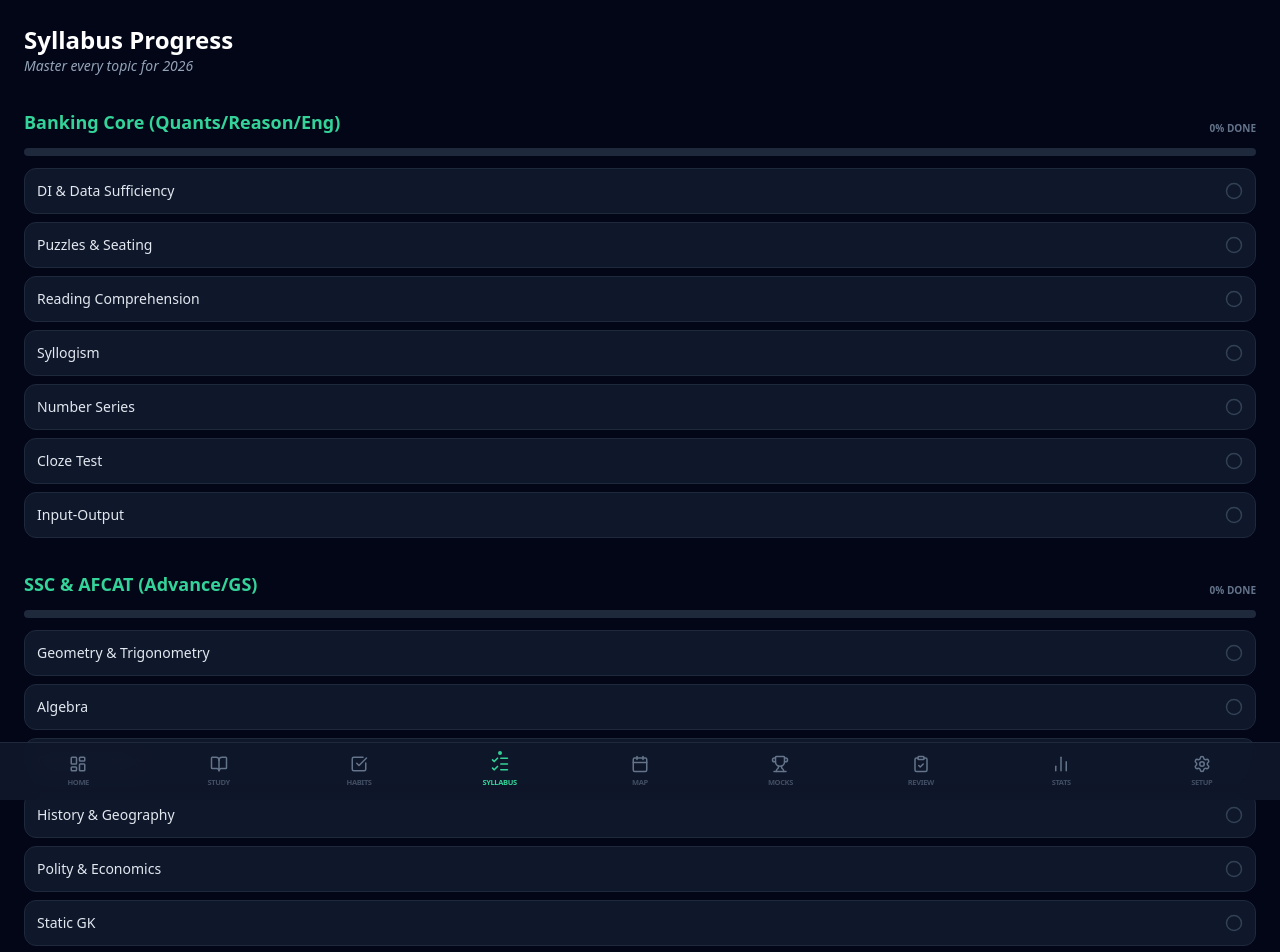
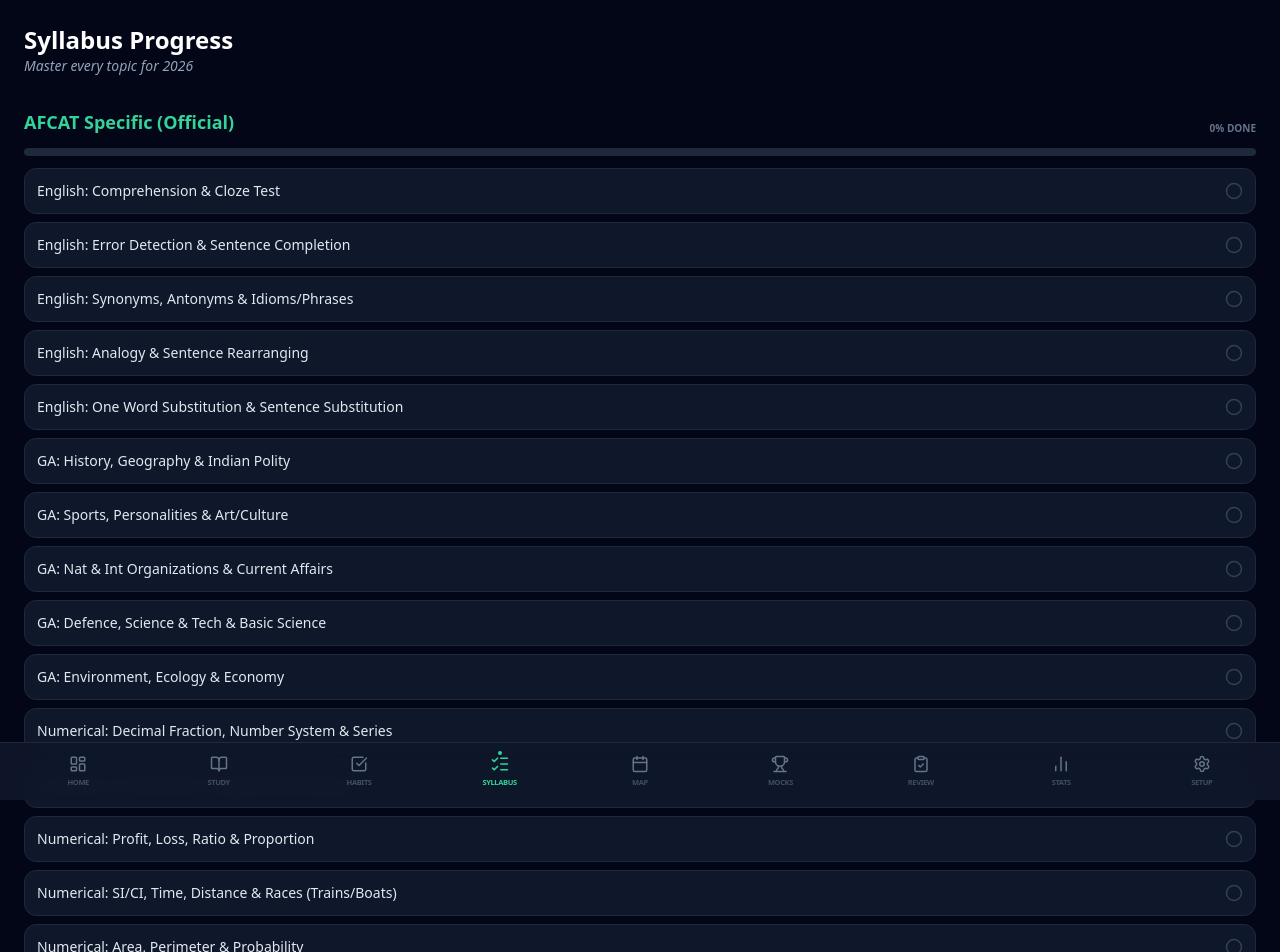
Before and after one commit to Aayush0007/Habit-Tracker-App, a React (Vite) app: page /syllabus in a window 1280 px wide. Shown: the top 952 px of the page. Built offline with nearby package versions, Linux system fonts and the light colour scheme.

Commit message:
solve bugs

```diff
--- a/src/data/syllabus.js
+++ b/src/data/syllabus.js
@@ -1,18 +1,48 @@
 export const SYLLABUS = {
+  "AFCAT Specific (Official)": [
+    "English: Comprehension & Cloze Test",
+    "English: Error Detection & Sentence Completion",
+    "English: Synonyms, Antonyms & Idioms/Phrases",
+    "English: Analogy & Sentence Rearranging",
+    "English: One Word Substitution & Sentence Substitution",
+    "GA: History, Geography & Indian Polity",
+    "GA: Sports, Personalities & Art/Culture",
+    "GA: Nat & Int Organizations & Current Affairs",
+    "GA: Defence, Science & Tech & Basic Science",
+    "GA: Environment, Ecology & Economy",
+    "Numerical: Decimal Fraction, Number System & Series",
+    "Numerical: Time & Work, Average & Percentage",
+    "Numerical: Profit, Loss, Ratio & Proportion",
+    "Numerical: SI/CI, Time, Distance & Races (Trains/Boats)",
+    "Numerical: Area, Perimeter & Probability",
+    "Numerical: Mixture, Allegation & Clocks",
+    "Reasoning: Verbal & Non-Verbal Reasoning"
+  ],
   "Banking Core (Quants/Reason/Eng)": [
-    "DI & Data Sufficiency", "Puzzles & Seating", "Reading Comprehension",
-    "Syllogism", "Number Series", "Cloze Test", "Input-Output"
+    "DI & Data Sufficiency",
+    "Puzzles & Seating",
+    "Syllogism",
+    "Input-Output"
   ],
-  "SSC & AFCAT (Advance/GS)": [
-    "Geometry & Trigonometry", "Algebra", "General Science",
-    "History & Geography", "Polity & Economics", "Static GK", "Current Affairs"
+  "SSC & Other GS": [
+    "Geometry & Trigonometry",
+    "Algebra",
+    "General Science (Advanced)",
+    "Static GK (National & International Orgs)"
   ],
   "Regulatory (RBI/SEBI/NABARD)": [
-    "Management & Ethics", "Finance & ESI", "Agriculture & Rural Dev",
-    "Economic Survey", "Company Law", "Descriptive Writing"
+    "Management & Ethics",
+    "Finance & ESI",
+    "Agriculture & Rural Dev",
+    "Economic Survey",
+    "Company Law",
+    "Descriptive Writing"
   ],
   "Computer & Technical": [
-    "C/C++/Java", "OS & DBMS", "Data Structures", "Networking",
+    "C/C++/Java",
+    "OS & DBMS",
+    "Data Structures",
+    "Networking",
     "System Analysis & Design"
   ]
 };
--- a/src/pages/StudySessions/StudySessions.jsx
+++ b/src/pages/StudySessions/StudySessions.jsx
@@ -1,5 +1,5 @@
 import React, { useState, useEffect } from 'react';
-import { Play, Pause, RotateCcw } from 'lucide-react'; // Added icons for the timer
+import { Play, Pause, RotateCcw } from 'lucide-react';
 import SessionCard from "./SessionCard";
 import { useStudySessions } from "../../hooks/useStudySessions";
 import { calculateTotalStudyHours } from "../../features/studySessions/sessionLogic";
@@ -7,9 +7,23 @@
 const StudySessions = () => {
   const { sessions, toggleSession, updateSessionTopic, loading } = useStudySessions();
 
-  // --- TIMER LOGIC START ---
-  const [timeLeft, setTimeLeft] = useState(120 * 60); // 120 minutes in seconds
-  const [isActive, setIsActive] = useState(false);
+  // --- PERSISTENT TIMER LOGIC START ---
+  // Initialize from localStorage or default to 120 mins
+  const [timeLeft, setTimeLeft] = useState(() => {
+    const savedTime = localStorage.getItem('studyTimer_timeLeft');
+    return savedTime ? parseInt(savedTime, 10) : 120 * 60;
+  });
+
+  const [isActive, setIsActive] = useState(() => {
+    const savedActive = localStorage.getItem('studyTimer_isActive');
+    return savedActive === 'true';
+  });
+
+  // Save state to localStorage whenever it changes
+  useEffect(() => {
+    localStorage.setItem('studyTimer_timeLeft', timeLeft);
+    localStorage.setItem('studyTimer_isActive', isActive);
+  }, [timeLeft, isActive]);
 
   useEffect(() => {
     let interval = null;
@@ -37,6 +51,8 @@
   const resetTimer = () => {
     setIsActive(false);
     setTimeLeft(120 * 60);
+    localStorage.removeItem('studyTimer_timeLeft');
+    localStorage.removeItem('studyTimer_isActive');
   };
   // --- TIMER LOGIC END ---
 
@@ -57,7 +73,6 @@
         </div>
       </header>
 
-      {/* --- TIMER UI SECTION --- */}
       <section className="card bg-slate-900 border-slate-800 p-6 flex flex-col items-center justify-center space-y-4 shadow-xl">
         <div className="text-[10px] font-black text-slate-500 uppercase tracking-[0.3em]">Focus Timer</div>
         <div className="text-6xl font-black text-white font-mono tracking-tighter tabular-nums">
@@ -73,10 +88,7 @@
             {isActive ? <Pause size={18} /> : <Play size={18} />}
             {isActive ? 'Pause' : 'Start Focus'}
           </button>
-          <button
-            onClick={resetTimer}
-            className="p-2 text-slate-500 hover:text-white transition-colors"
-          >
+          <button onClick={resetTimer} className="p-2 text-slate-500 hover:text-white transition-colors">
             <RotateCcw size={20} />
           </button>
         </div>
```
Also changed, not shown: public/Logo.png, 1 other file (tests, documents, lock files or other folders).
